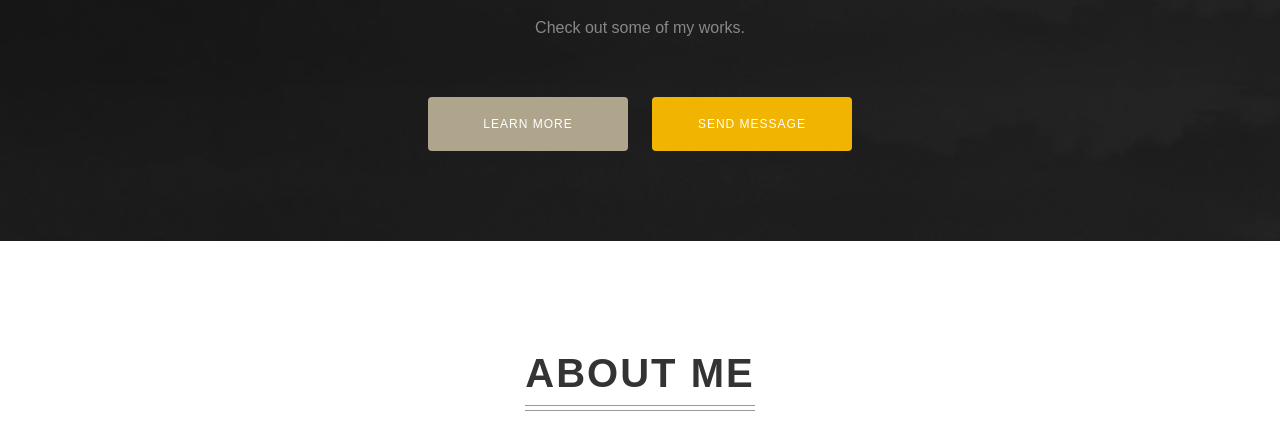
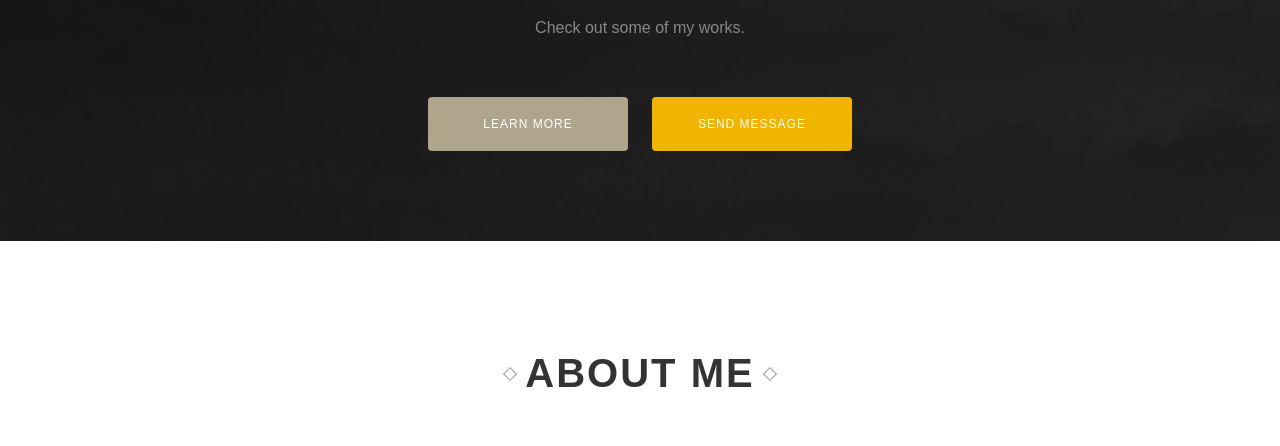
Before and after one commit to KensukeTakahara/html-css-training, a plain HTML site: page mcoding/singlepage-layout/index.html in a window 1280 px wide. Shown: the part 354-800 px from the top of the page. Drawn offline with Linux system fonts and the light colour scheme.

Commit message:
finished single layout problem.

```diff
--- a/mcoding/singlepage-layout/css/style.css
+++ b/mcoding/singlepage-layout/css/style.css
@@ -82,14 +82,13 @@ body {
 .heading::before,
 .heading::after {
   content: "";
-  position: absolute;
-  right: 0;
-  bottom: 0;
-  left: 0;
-  border-bottom: 1px solid #999;
-}
-.heading::before {
-  bottom: 5px;
+  display: inline-block;
+  vertical-align: 8px;
+  width: 10px;
+  height: 10px;
+  margin: 0 10px;
+  border: 1px solid #999;
+  transform: rotate(45deg);
 }
 .about-text {
   margin: 30px 0;
@@ -109,6 +108,19 @@ body {
 .work-box {
   position: relative;
   display: table-cell;
+  overflow: hidden;
+}
+.work-box img {
+  transition: 0.3s;
+}
+.work-box:nth-of-type(odd) img {
+  transform-origin: top center;
+}
+.work-box:nth-of-type(even) img {
+  transform-origin: bottom center;
+}
+.work-box:hover img {
+  transform: scale(1.2);
 }
 .work-image {
   display: block;
```
